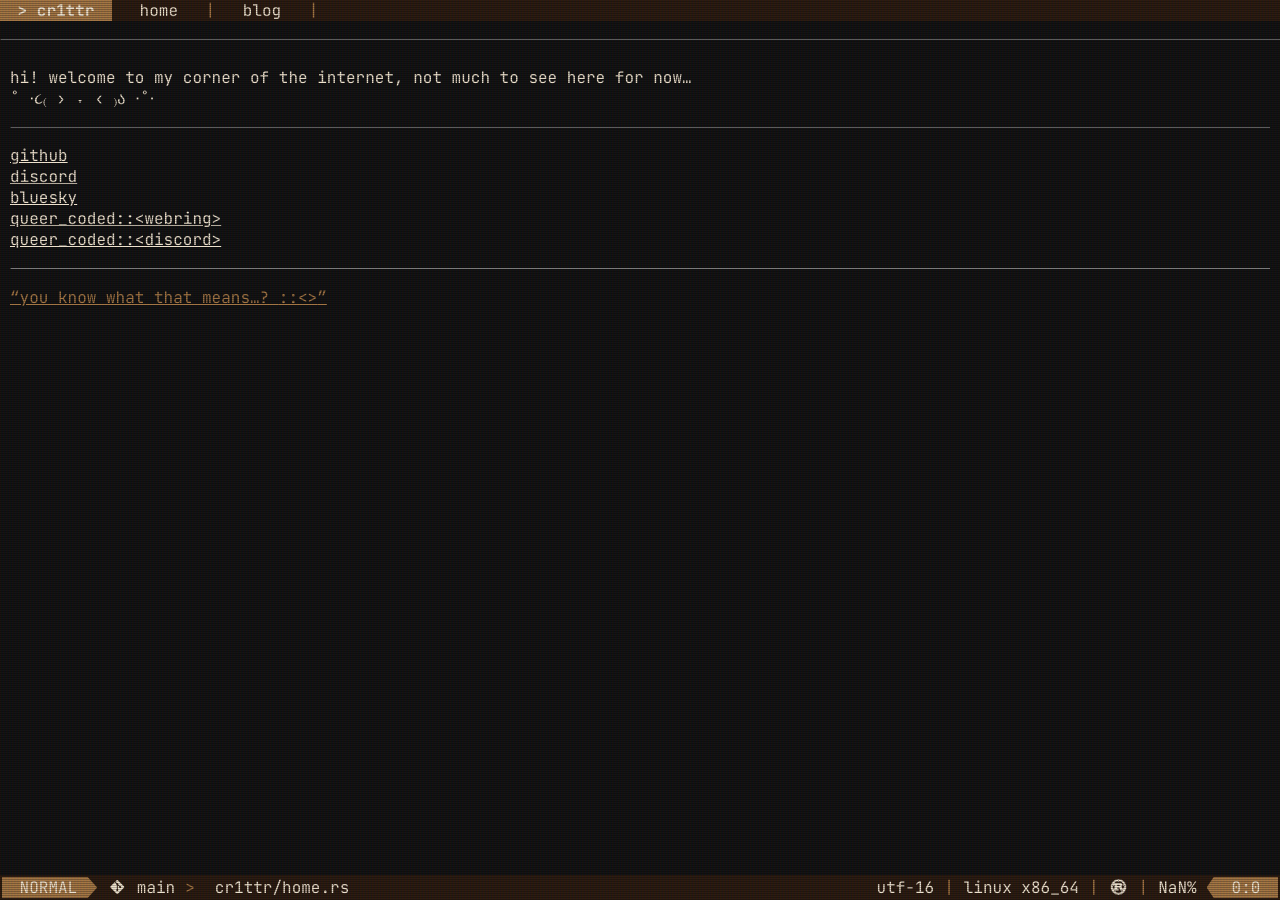
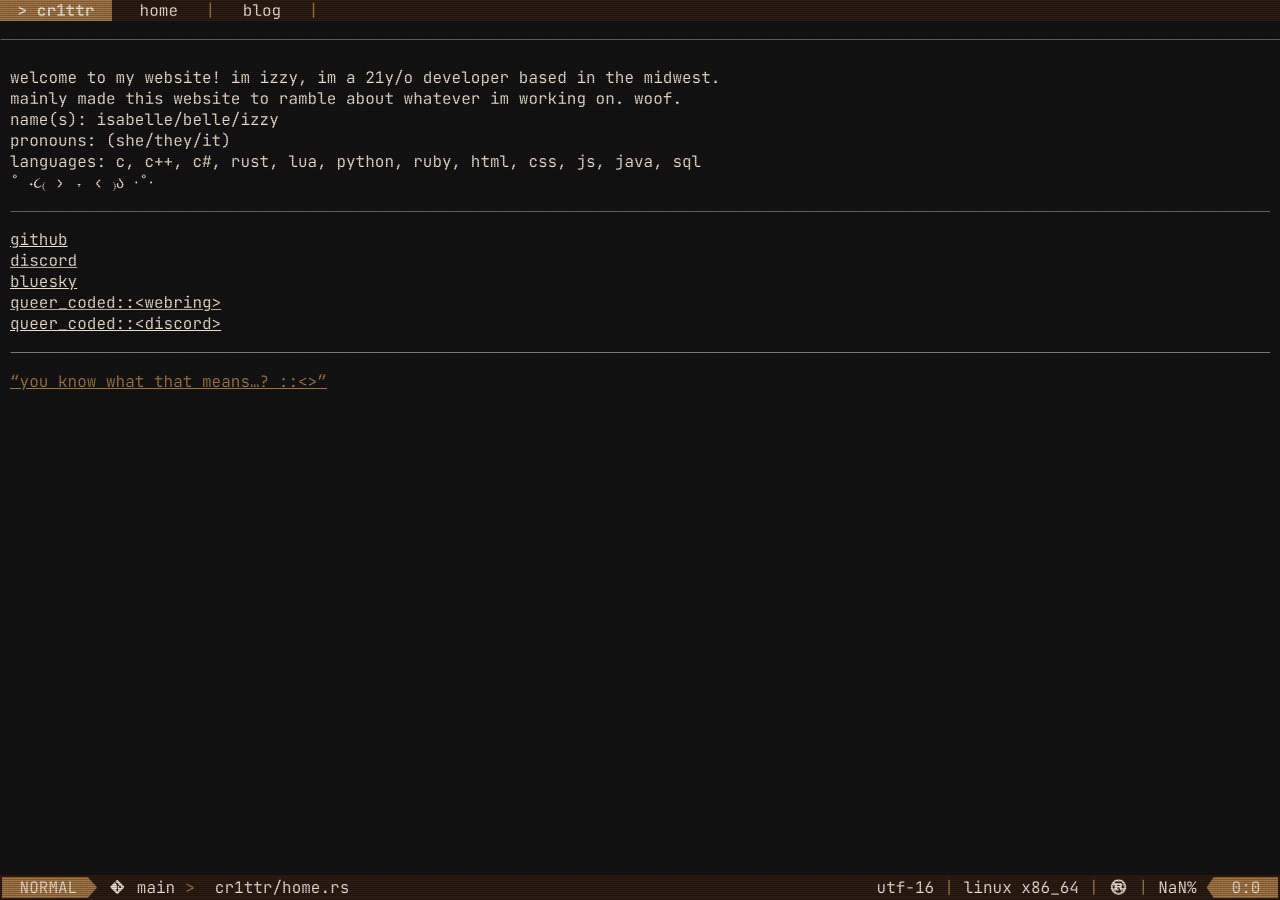
Before and after one commit to cr1ttr/cr1ttr.github.io, a Jekyll site: the page built from index.md, in a window 1280 px wide. Built offline with Jekyll 4.4.1, drawn with Linux system fonts in a browser that asks for light colours; nearby versions of some CDN libraries.

Commit message:
update about me section

```diff
--- a/_layouts/default.html
+++ b/_layouts/default.html
@@ -4,7 +4,7 @@
     <meta charset="utf-8">
     <meta name="viewport" content="width=device-width, initial-scale=1">
 
-    <title>{{ page.title }} - {{ site.title }}</title>
+    <title>{{ site.title }} - {{ page.title }}</title>
 
     <link rel="preconnect" href="https://fonts.googleapis.com">
     <link rel="preconnect" href="https://fonts.gstatic.com" crossorigin>
--- a/index.md
+++ b/index.md
@@ -3,7 +3,13 @@ layout: default
 title: "home"
 ---
 
-hi! welcome to my corner of the internet, not much to see here for now...
+welcome to my website! im izzy, im a 21y/o developer based in the midwest.
+mainly made this website to ramble about whatever im working on. woof.
+
+name(s):   isabelle/belle/izzy
+pronouns:  (she/they/it)
+languages: c, c++, c#, rust, lua, python, ruby, html, css, js, java, sql
+
 <span class="accent">˚ ⋅૮₍ › ˕ ‹ ₎ა ⋅˚⋅</span>
 
 ***
```
